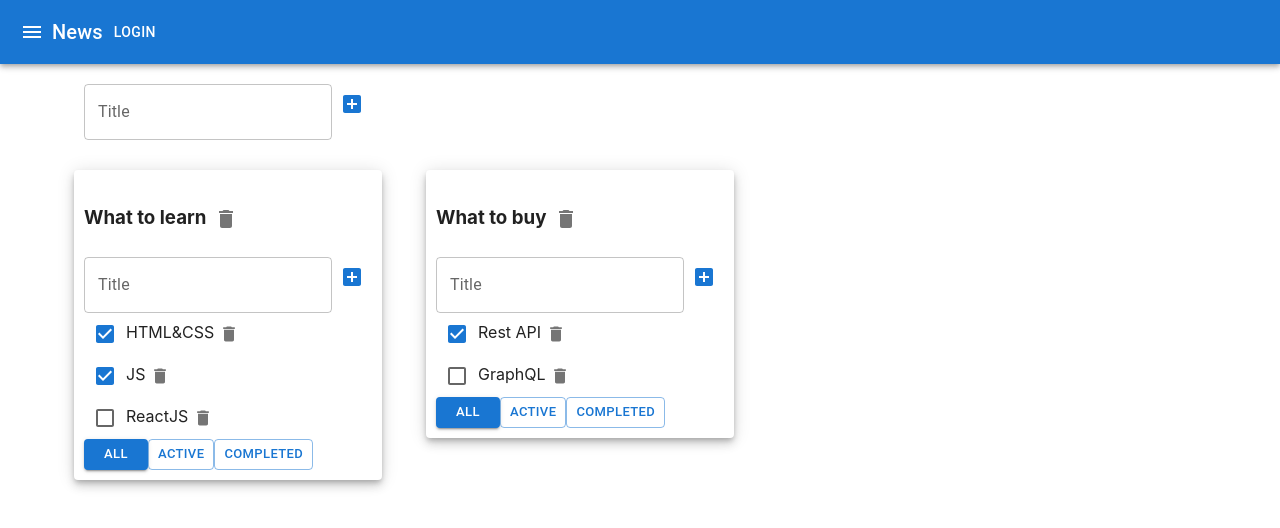
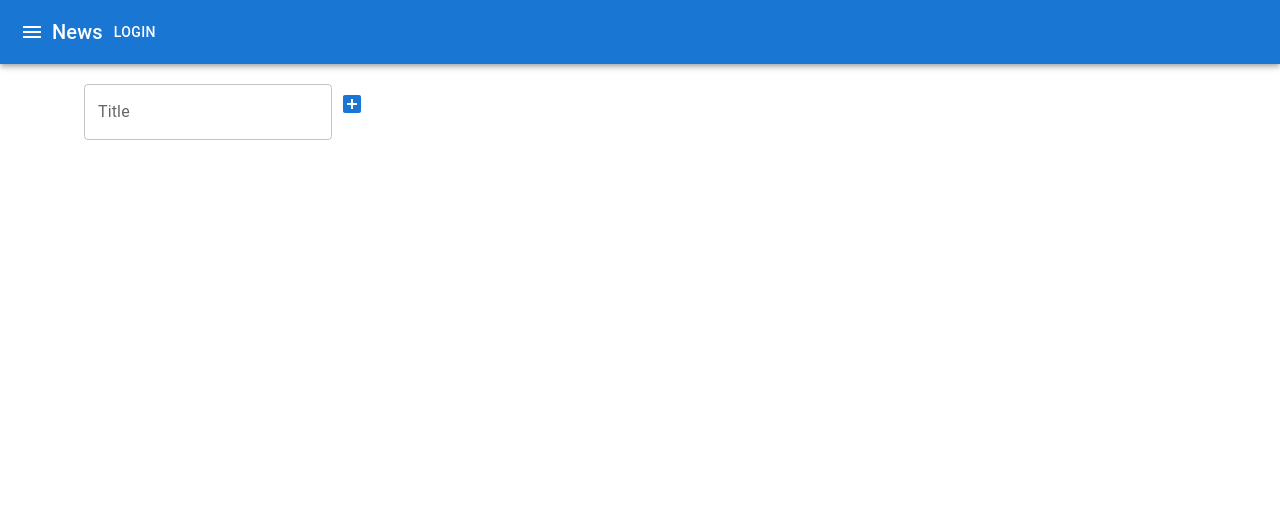
Before and after one commit to mrAxekash/todolist, a React (Create React App) app: page / in a window 1280 px wide. Shown: the top 528 px of the page. Built offline with nearby package versions, Linux system fonts and the light colour scheme.

Commit message:
use library Redux

```diff
--- a/src/AppWithRedux.tsx
+++ b/src/AppWithRedux.tsx
@@ -1,20 +1,20 @@
-import React, {useReducer, useState} from 'react';
+import React from 'react';
 import './App.css';
 import {TaskType, Todolist} from "./Todolist";
-import {v1} from "uuid";
 import {AddItemForm} from './AddItemForm';
 import {Header} from "./Header";
 import Container from '@mui/material/Container';
 import Paper from '@mui/material/Paper';
 import Grid from "@mui/material/Grid";
-import {addTaskAC, changeTaskStatusAC, changeTaskTitleAC, removeTaskAC, tasksReducer} from "./state/tasks-reducer";
+import {addTaskAC, changeTaskStatusAC, changeTaskTitleAC, removeTaskAC} from "./state/tasks-reducer";
 import {
     addTodolistAC,
     changeTodolistFilterAC,
     changeTodolistTitleAC,
     removeTodolistAC,
-    todolistsReducer
 } from './state/todolists-reducer';
+import {useDispatch, useSelector} from "react-redux";
+import {AppRootStateType} from "./state/store";
 
 
 export type FilteredValuesType = 'all' | 'active' | 'completed'
@@ -31,55 +31,35 @@ export type TasksType = {
 
 function AppWithRedux() {
 
-    let todolistID1 = v1();
-    let todolistID2 = v1();
-
-
-    let [todolists, dispatchToTodolists] = useReducer(todolistsReducer, [
-        {id: todolistID1, title: 'What to learn', filter: 'all'},
-        {id: todolistID2, title: 'What to buy', filter: 'all'},
-    ]);
-
-    let [tasks, dispatchToTasks] = useReducer(tasksReducer, {
-        [todolistID1]: [
-            {id: v1(), title: 'HTML&CSS', isDone: true},
-            {id: v1(), title: 'JS', isDone: true},
-            {id: v1(), title: 'ReactJS', isDone: false},
-        ],
-        [todolistID2]: [
-            {id: v1(), title: 'Rest API', isDone: true},
-            {id: v1(), title: 'GraphQL', isDone: false},
-        ]
-    })
+    const todolists = useSelector<AppRootStateType, TodolistsType[]>((state) => state.todolists)
+    const tasks = useSelector<AppRootStateType, TasksType>(state => state.tasks)
+    const dispatch = useDispatch()
 
     //tasks function
     const deleteTask = (taskId: string, todolistID: string) => {
-        dispatchToTasks(removeTaskAC(taskId, todolistID))
+        dispatch(removeTaskAC(taskId, todolistID))
     }
     const addTask = (newTaskTitle: string, todolistID: string) => {
-        dispatchToTasks(addTaskAC(newTaskTitle, todolistID))
+        dispatch(addTaskAC(newTaskTitle, todolistID))
     }
     const changeTaskStatus = (taskId: string, isDone: boolean, todolistID: string) => {
-        dispatchToTasks(changeTaskStatusAC(taskId, isDone, todolistID))
+        dispatch(changeTaskStatusAC(taskId, isDone, todolistID))
     }
     const changeTaskTitle = (todolistID: string, taskID: string, newTitle: string) => {
-        dispatchToTasks(changeTaskTitleAC(taskID, newTitle, todolistID))
+        dispatch(changeTaskTitleAC(taskID, newTitle, todolistID))
     }
     //todolists function
     const deleteTodolist = (todolistID: string) => {
-        dispatchToTodolists(removeTodolistAC(todolistID))
-        dispatchToTasks(removeTodolistAC(todolistID))
+        dispatch(removeTodolistAC(todolistID))
     }
     const addTodolist = (title: string) => {
-        const action = addTodolistAC(title)
-        dispatchToTodolists(action)
-        dispatchToTasks(action)
+        dispatch(addTodolistAC(title))
     }
     const changeFilter = (todolistId: string, filter: FilteredValuesType) => {
-        dispatchToTodolists(changeTodolistFilterAC(todolistId, filter))
+        dispatch(changeTodolistFilterAC(todolistId, filter))
     }
     const changeTodolistTitle = (todolistID: string, newTitle: string) => {
-        dispatchToTodolists(changeTodolistTitleAC(todolistID, newTitle))
+        dispatch(changeTodolistTitleAC(todolistID, newTitle))
     }
     return (
         <div className="App">
--- a/src/index.tsx
+++ b/src/index.tsx
@@ -2,16 +2,21 @@ import React from 'react';
 import ReactDOM from 'react-dom/client';
 import './index.css';
 import AppWithRedux from "./AppWithRedux";
+import {Provider} from "react-redux";
+import {store} from "./state/store";
 
 
 const root = ReactDOM.createRoot(
-  document.getElementById('root') as HTMLElement
+    document.getElementById('root') as HTMLElement
 );
 root.render(
-  <React.StrictMode>
-    <AppWithRedux />
-  </React.StrictMode>
-);
+    <React.StrictMode>
+        <Provider store={store}>
+            <AppWithRedux/>
+        </Provider>
+    </React.StrictMode>
+)
+;
 
 // If you want to start measuring performance in your app, pass a function
 // to log results (for example: reportWebVitals(console.log))
--- /dev/null
+++ b/src/state/store.ts
@@ -0,0 +1,13 @@
+import {combineReducers, legacy_createStore} from "redux";
+import {todolistsReducer} from "./todolists-reducer";
+import {tasksReducer} from "./tasks-reducer";
+
+const rootReducer = combineReducers({
+    todolists: todolistsReducer,
+    tasks: tasksReducer
+})
+
+
+export const store = legacy_createStore(rootReducer)
+
+export type AppRootStateType = ReturnType<typeof rootReducer>
--- a/src/state/tasks-reducer.ts
+++ b/src/state/tasks-reducer.ts
@@ -61,9 +61,9 @@ export const changeTaskTitleAC = (taskID: string, newTitle: string, todolistID:
 }
 
 
+const initialState: TasksType = {}
 
-
-export const tasksReducer = (state: TasksType, action: ActionType): TasksType  => {
+export const tasksReducer = (state: TasksType = initialState, action: ActionType): TasksType  => {
     switch(action.type  ) {
         case "REMOVE-TASK": {
             return {...state, [action.todolistID]: state[action.todolistID].filter(task => task.id !== action.taskID)  }
--- a/src/state/todolists-reducer.ts
+++ b/src/state/todolists-reducer.ts
@@ -62,7 +62,9 @@ export const changeTodolistFilterAC = (id: string, filter: FilteredValuesType) =
 }
 
 
-export const todolistsReducer = (state: Array<TodolistsType>, action: ActionType): Array<TodolistsType> => {
+const initialState: Array<TodolistsType> = []
+
+export const todolistsReducer = (state: Array<TodolistsType> = initialState, action: ActionType): Array<TodolistsType> => {
     switch (action.type) {
         case 'REMOVE-TODOLIST': {
             return state.filter(todo => todo.id !== action.id)
```
